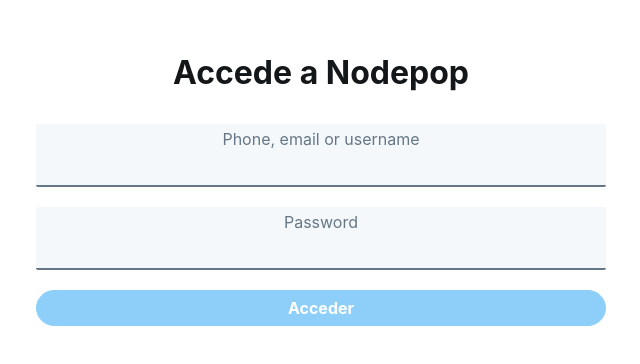
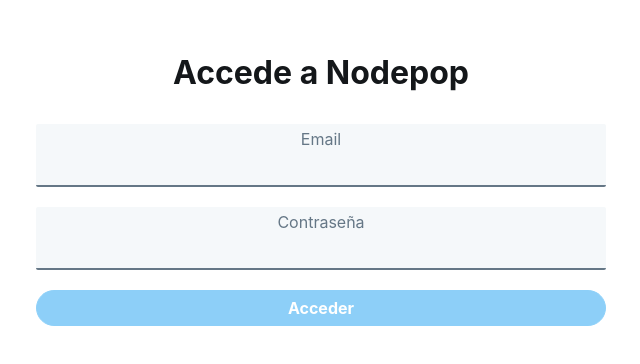
Before and after one commit to ainacarin/nodefront, a React (Create React App) app: page / in a window 1280 px wide. Shown: the top 364 px of the page, without its empty margins (319-959 px from the left). Built offline with nearby package versions, Linux system fonts and the light colour scheme.

Commit message:
Add login with api

```diff
--- a/package.json
+++ b/package.json
@@ -6,6 +6,7 @@
     "@testing-library/jest-dom": "^5.11.10",
     "@testing-library/react": "^11.2.5",
     "@testing-library/user-event": "^12.8.3",
+    "axios": "^0.21.1",
     "classnames": "^2.2.6",
     "react": "^17.0.2",
     "react-dom": "^17.0.2",
--- /dev/null
+++ b/src/api/auth.js
@@ -0,0 +1,7 @@
+import client, { configureClient } from './client';
+
+export const login = credentials => {
+  return client.post('/api/auth/login', credentials).then(({ accessToken }) => {
+    configureClient({ accessToken });
+  });
+};
--- /dev/null
+++ b/src/api/client.js
@@ -0,0 +1,32 @@
+import axios from 'axios';
+
+const client = axios.create({ baseURL: process.env.REACT_APP_API_BASE_URL });
+
+const setAuthorizationHeader = token => {
+  client.defaults.headers.common['Authorization'] = `Bearer ${token}`;
+};
+
+const removeAuthorizationHeader = () => {
+  delete client.defaults.headers.common['Authorization'];
+};
+
+client.interceptors.response.use(
+  response => response.data,
+  error => {
+    if (!error.response) {
+      return Promise.reject({ message: error.message });
+    }
+    return Promise.reject({
+      message: error.response.statusText,
+      ...error.response.data,
+    });
+  }
+);
+
+export const configureClient = ({ accessToken }) => {
+  if (accessToken) {
+    setAuthorizationHeader(accessToken);
+  }
+};
+
+export default client;
--- a/src/components/auth/LoginPage/LoginForm.js
+++ b/src/components/auth/LoginPage/LoginForm.js
@@ -1,50 +1,47 @@
 import React from "react";
-import Button from '../../shared/Button';
-import FormField from '../../shared/FormField';
-import './LoginForm.css';
+import Button from "../../shared/Button";
+import FormField from "../../shared/FormField";
+import "./LoginForm.css";
 
 function LoginForm({ onSubmit }) {
   const [credentials, setCredentials] = React.useState({
-    username: '',
-    password: '',
+    email: "",
+    password: "",
   });
+  const [remember, setRemember] = React.useState(false);
 
-  const handleChange = event => {
-    // const newCredentials = {
-    //   ...credentials,
-    //   [event.target.name]: event.target.value,
-    // };
-    // setCredentials(newCredentials)
-    setCredentials(oldCredentials => {
+  const handleChange = (event) => {
+    setCredentials((oldCredentials) => {
       const newCredentials = {
         ...oldCredentials,
         [event.target.name]: event.target.value,
       };
       return newCredentials;
     });
+    console.log("event",event)
   };
 
-  const handleSubmit = event => {
+  const handleSubmit = (event) => {
     event.preventDefault();
     onSubmit(credentials);
   };
 
-  const { username, password } = credentials;
+  const { email, password } = credentials;
 
   return (
     <form className="loginForm" onSubmit={handleSubmit}>
       <FormField
-        type="text"
-        name="username"
-        label="phone, email or username"
+        type="email"
+        name="email"
+        label="email"
         className="loginForm-field"
-        value={username}
+        value={email}
         onChange={handleChange}
       />
       <FormField
         type="password"
         name="password"
-        label="password"
+        label="contraseña"
         className="loginForm-field"
         value={password}
         onChange={handleChange}
@@ -53,7 +50,7 @@
         type="submit"
         className="loginForm-submit"
         variant="primary"
-        disabled={!username || !password}
+        disabled={!email || !password}
       >
         Acceder
       </Button>
--- a/src/components/auth/LoginPage/LoginPage.js
+++ b/src/components/auth/LoginPage/LoginPage.js
@@ -1,12 +1,22 @@
 import React from "react";
 import LoginForm from './LoginForm';
+import { login } from '../../../api/auth';
+
 import './LoginPage.css';
 
 
 function LoginPage({ onLogin }) {
 
-  const handleSubmit = () => {
+  const handleSubmit = async credentials => {
     console.log("on handleSubmit");
+    try {
+      await login(credentials);
+      onLogin();
+    } catch (error) {
+      console.log(error);
+    } finally {
+      console.log("credentials value", credentials);
+    }
 
   };
   return (
```
Also changed, not shown: src/components/shared/FormField.css (line endings or trailing spaces), 2 other files (tests, documents, lock files or other folders).
